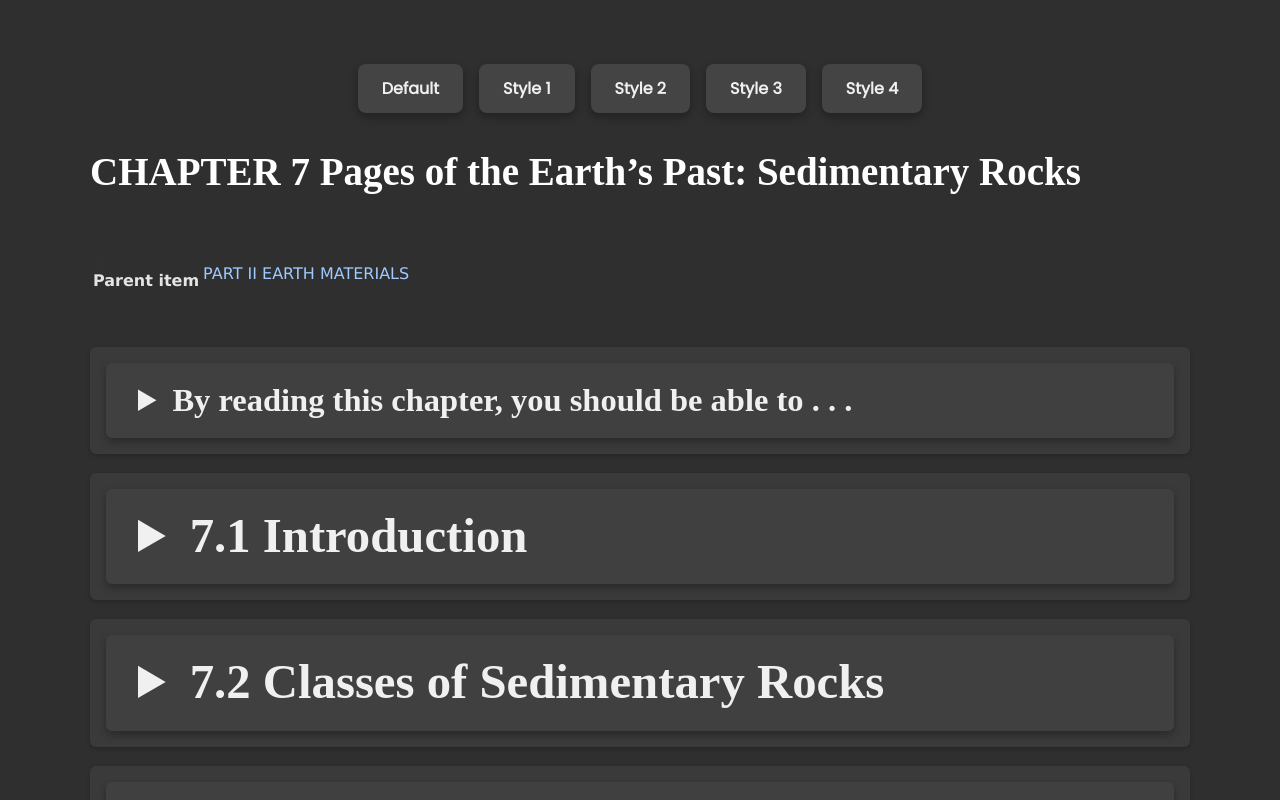
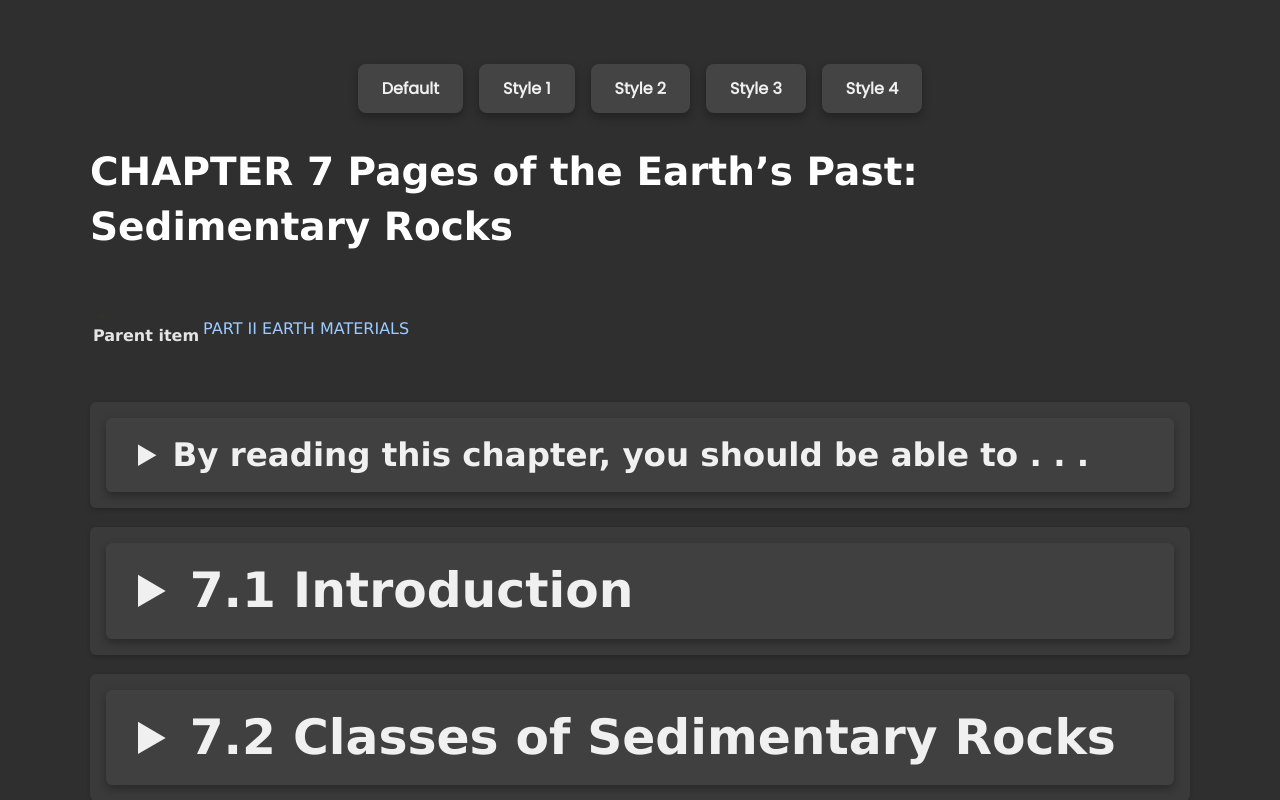
Before and after one commit to nkd059/library, a plain HTML site: page Portrait of a Planet/POP/CH7.html in a window 1280 px wide. Shown: the top 800 px of the page. Drawn offline with Linux system fonts and the light colour scheme.

Commit message:
Update mystyle.css

```diff
--- a/Portrait of a Planet/POP/mystyle.css
+++ b/Portrait of a Planet/POP/mystyle.css
@@ -2,7 +2,7 @@
 
 /* Base styles */
 body {
-    font-family: 'verdana', sans-serif;
+    font-family: 'Verdana', sans-sans-serif;
     font-size: 26px;
     line-height: 1.5;
     max-width: 1100px;
@@ -14,7 +14,7 @@ body {
 
 /* Headings */
 h1, h2, h3, h4, h5, h6 {
-    font-family: 'Times New Roman', serif;
+    font-family: 'Verdana', sans-serif;
     line-height: 1.4;
     margin-top: 2rem;
     margin-bottom: 1rem;
@@ -78,7 +78,7 @@ details {
     box-shadow: 0 2px 4px rgba(0,0,0,0.2);
 }
 summary {
-    font-family: 'Times New Roman', serif;
+    font-family: 'Verdana', sans-serif;
     font-weight: bold;
     cursor: pointer;
     color: #f0f0f0;
```
